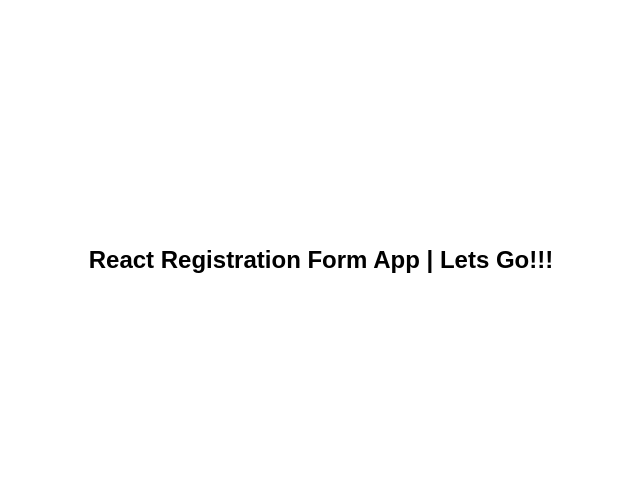
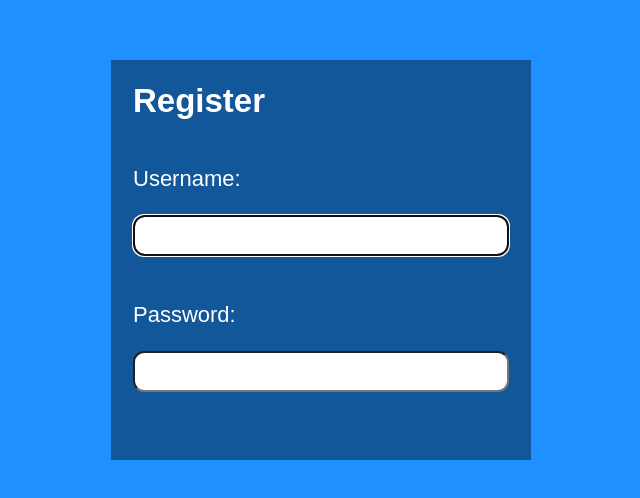
Before and after one commit to midcenturydude7/react-registration-form-app, a React (Vite) app: page / in a window 1280 px wide. Shown: the part 140-638 px from the top of the page, without its empty margins (319-959 px from the left). Built offline with nearby package versions, Linux system fonts and the light colour scheme.

Commit message:
Working on uname and pwd validation

```diff
--- a/src/App.jsx
+++ b/src/App.jsx
@@ -3,7 +3,7 @@ import Register from "./Register";
 
 function App() {
   return (
-    <main>
+    <main className="App">
       <Register />
     </main>
   );
--- a/src/Register.jsx
+++ b/src/Register.jsx
@@ -24,9 +24,113 @@ function Register() {
   const [validPwd, setValidPwd] = React.useState(false);
   const [pwdFocus, setPwdFocus] = React.useState(false);
 
+  const [matchPwd, setMatchPwd] = React.useState("");
+  const [validMatch, setValidMatch] = React.useState(false);
+  const [matchFocus, setMatchFocus] = React.useState(false);
+
+  const [errMsg, setErrMsg] = React.useState("");
+  const [success, setSuccess] = React.useState(false);
+
+  React.useEffect(() => {
+    userRef.current.focus();
+  }, []);
+
+  React.useEffect(() => {
+    const result = USER_REGEX.test(user);
+    console.log(result);
+    console.log(user);
+    setValidName(result);
+  }, [user]);
+
+  React.useEffect(() => {
+    const result = PWD_REGEX.test(pwd);
+    console.log(result);
+    console.log(pwd);
+    setValidPwd(result);
+    const match = pwd === matchPwd;
+    setValidMatch(match);
+  }, [pwd, matchPwd]);
+
+  React.useEffect(() => {
+    setErrMsg("");
+  }, [user, pwd, matchPwd]);
+
   return (
     <section>
-      <h1>React Registration Form App | Lets Go!!!</h1>
+      <p
+        ref={errRef}
+        className={errMsg ? "errMsg" : "offscreen"}
+        aria-live="assertive">
+        {errMsg}
+      </p>
+      <h1>Register</h1>
+      <form>
+        <label htmlFor="username">Username:</label>
+        <span className={validName ? "valid" : "hide"}>
+          <FontAwesomeIcon icon={faCheck} />
+        </span>
+        <span className={validName || !user ? "hide" : "invalid"}>
+          <FontAwesomeIcon icon={faTimes} />
+        </span>
+        <input
+          type="text"
+          id="username"
+          ref={userRef}
+          autoComplete="off"
+          onChange={(e) => setUser(e.target.value)}
+          required
+          aria-invalid={validName ? "false" : "true"}
+          aria-describedby="uidnote"
+          onFocus={() => setUserFocus(true)}
+          onBlur={() => setUserFocus(false)}
+        />
+        <p
+          id="uidnote"
+          className={
+            userFocus && user && !validName ? "instructions" : "offscreen"
+          }>
+          <FontAwesomeIcon icon={faInfoCircle} />
+          4 to 24 characters.
+          <br />
+          Must begin with a letter.
+          <br />
+          Letters, numbers, underscores, hypens allowed.
+        </p>
+        <label htmlFor="password">
+          Password:
+          <span className={validPwd ? "valid" : "hide"}>
+            <FontAwesomeIcon icon={faCheck} />
+          </span>
+          <span className={validPwd || !pwd ? "hide" : "invalid"}>
+            <FontAwesomeIcon icon={faTimes} />
+          </span>
+        </label>
+        <input
+          type="password"
+          id="password"
+          onChange={(e) => setPwd(e.target.value)}
+          required
+          aria-invalid={validPwd ? "false" : "true"}
+          aria-desribedby="pwdnote"
+          onFocus={() => setPwdFocus(true)}
+          onBlud={() => setPwdFocus(false)}
+        />
+        <p
+          id="pwdnote"
+          className={pwdFocus && !validPwd ? "instructions" : "offscreen"}>
+          <FontAwesomeIcon icon={faInfoCircle} />
+          8 to 24 characters.
+          <br />
+          Must include uppercase and lowercase letters, a number and a special
+          character. <br />
+          Allowed special characters:{" "}
+          <span aria-label="exclamation mark">!</span>
+          <span aria-label="at symbol">@</span>{" "}
+          <span aria-label="hashtag">#</span>{" "}
+          <span aria-label="dollar sign">$</span>{" "}
+          <span aria-label="percent">%</span>
+        </p>
+      </form>
     </section>
   );
 }
--- a/src/index.css
+++ b/src/index.css
@@ -1,14 +1,113 @@
-*,
-*::after,
-*::before {
-  box-sizing: border-box;
+* {
   margin: 0;
   padding: 0;
+  box-sizing: border-box;
+}
+
+html {
+  font-family: "Poppins", sans-serif;
+  font-size: 22px;
+  color: #fff;
 }
 
 body {
-  font-family: "Poppins", sans-serif;
-  display: grid;
-  place-content: center;
   min-height: 100vh;
+  background-color: dodgerblue;
 }
+
+.App {
+  display: flex;
+  flex-direction: column;
+  justify-content: center;
+  align-items: center;
+  min-height: 100vh;
+  padding: 1rem 0.5rem;
+}
+
+section {
+  width: 100%;
+  max-width: 420px;
+  min-height: 400px;
+  display: flex;
+  flex-direction: column;
+  justify-content: flex-start;
+  padding: 1rem;
+  background-color: rgba(0, 0, 0, 0.4);
+}
+
+form {
+  display: flex;
+  flex-direction: column;
+  justify-content: space-evenly;
+  flex-grow: 1;
+  padding-bottom: 1rem;
+}
+
+a,
+a:visited {
+  color: #fff;
+}
+
+input[type="text"],
+input[type="password"],
+button,
+textarea {
+  font-family: "Nunito", sans-serif;
+  font-size: 22px;
+  padding: 0.25rem;
+  border-radius: 0.5rem;
+}
+
+label,
+button {
+  margin-top: 1rem;
+}
+
+button {
+  padding: 0.5rem;
+}
+
+.instructions {
+  font-size: 0.75rem;
+  border-radius: 0.5rem;
+  background: #000;
+  color: #fff;
+  padding: 0.25rem;
+  position: relative;
+  bottom: -10px;
+}
+
+.instructions > svg {
+  margin-right: 0.25rem;
+}
+
+.offscreen {
+  position: absolute;
+  left: -9999px;
+}
+
+.hide {
+  display: none;
+}
+
+.valid {
+  color: limegreen;
+  margin-left: 0.25rem;
+}
+
+.invalid {
+  color: red;
+  margin-left: 0.25rem;
+}
+
+.errmsg {
+  background-color: lightpink;
+  color: firebrick;
+  font-weight: bold;
+  padding: 0.5rem;
+  margin-bottom: 0.5rem;
+}
+
+.line {
+  display: inline-block;
+}
```
